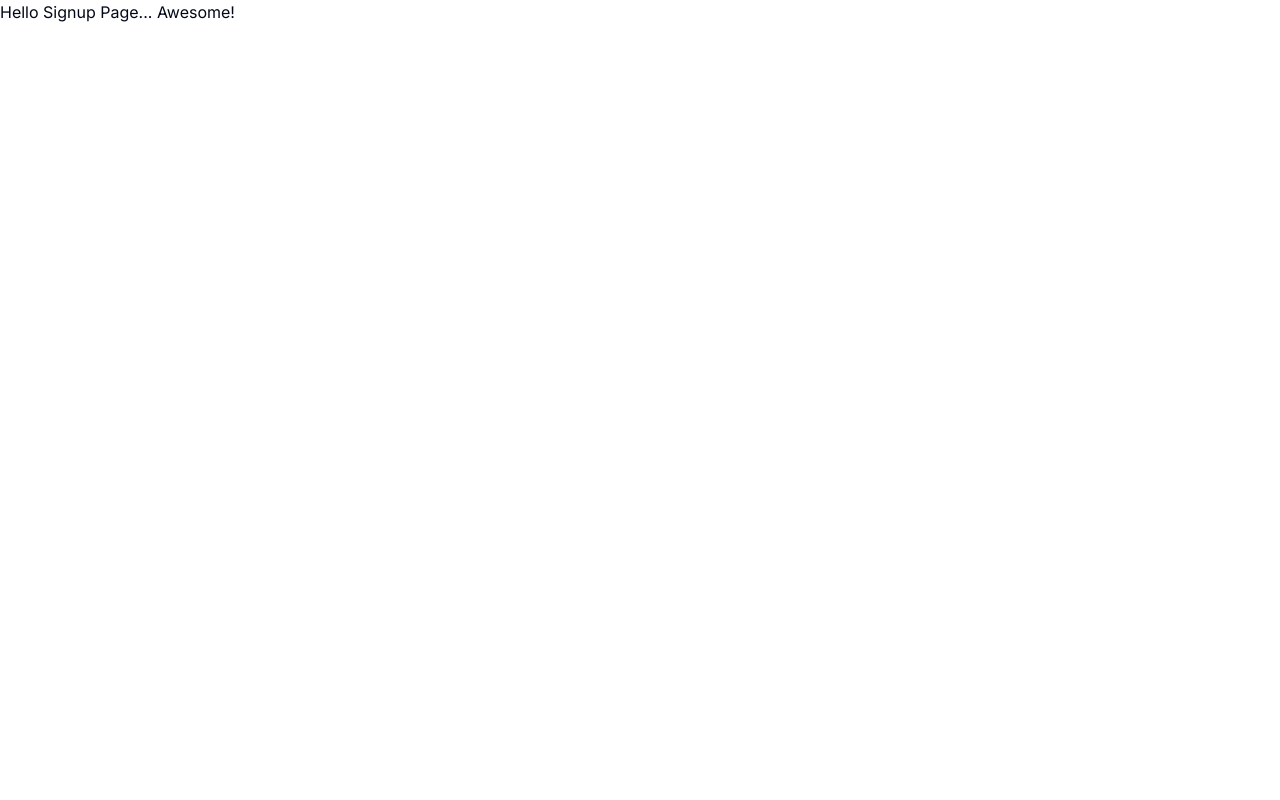
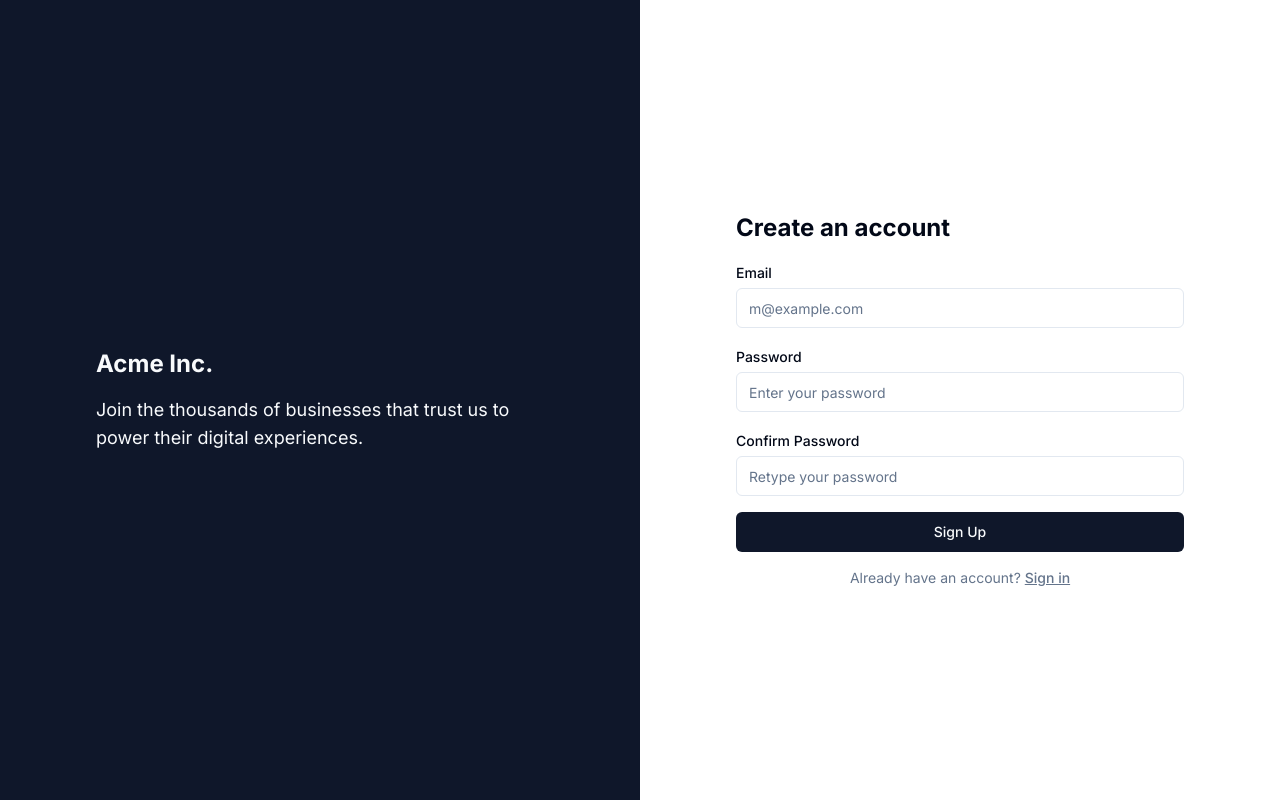
Before and after one commit to lezgoverci/26-characters-app, a Next.js app: page /signup in a window 1280 px wide. Built offline with nearby package versions, Linux system fonts and the light colour scheme.

Commit message:
adds signup page

```diff
--- a/app/(unauthenticated)/signup/page.tsx
+++ b/app/(unauthenticated)/signup/page.tsx
@@ -1,7 +1,74 @@
-export default function Login(){
-    return(
-        <>
-            Hello Signup Page... Awesome!
-        </>
-    )
+/**
+* This code was generated by v0 by Vercel.
+* @see https://v0.dev/t/ZRK76lmlplq
+* Documentation: https://v0.dev/docs#integrating-generated-code-into-your-nextjs-app
+*/
+
+/** Add fonts into your Next.js project:
+
+import { Libre_Franklin } from 'next/font/google'
+import { Judson } from 'next/font/google'
+
+libre_franklin({
+  subsets: ['latin'],
+  display: 'swap',
+})
+
+judson({
+  subsets: ['latin'],
+  display: 'swap',
+})
+
+To read more about using these font, please visit the Next.js documentation:
+- App Directory: https://nextjs.org/docs/app/building-your-application/optimizing/fonts
+- Pages Directory: https://nextjs.org/docs/pages/building-your-application/optimizing/fonts
+**/
+import { Label } from "@/components/ui/label"
+import { Input } from "@/components/ui/input"
+import { Button } from "@/components/ui/button"
+import Link from "next/link"
+
+export default function Signup() {
+  return (
+    <div className="grid min-h-screen w-full grid-cols-1 md:grid-cols-2">
+      <div className="flex flex-col items-center justify-center bg-primary p-6 md:p-12">
+        <div className="max-w-md space-y-4">
+          <div className="flex items-center space-x-2">
+            <span className="text-2xl font-bold text-primary-foreground">Acme Inc.</span>
+          </div>
+          <p className="text-lg text-primary-foreground">
+            Join the thousands of businesses that trust us to power their digital experiences.
+          </p>
+        </div>
+      </div>
+      <div className="flex items-center justify-center p-6 md:p-12">
+        <div className="w-full max-w-md space-y-4">
+          <h2 className="text-2xl font-bold">Create an account</h2>
+          <form className="space-y-4">
+            <div className="space-y-1">
+              <Label htmlFor="email">Email</Label>
+              <Input id="email" type="email" placeholder="m@example.com" required />
+            </div>
+            <div className="space-y-1">
+              <Label htmlFor="password">Password</Label>
+              <Input id="password" type="password" placeholder="Enter your password" required />
+            </div>
+            <div className="space-y-1">
+              <Label htmlFor="confirm-password">Confirm Password</Label>
+              <Input id="confirm-password" type="password" placeholder="Retype your password" required />
+            </div>
+            <Button type="submit" className="w-full">
+              Sign Up
+            </Button>
+          </form>
+          <div className="text-center text-sm text-muted-foreground">
+            Already have an account?{" "}
+            <Link href="#" className="font-medium underline" prefetch={false}>
+              Sign in
+            </Link>
+          </div>
+        </div>
+      </div>
+    </div>
+  )
 }
--- /dev/null
+++ b/components/ui/button.tsx
@@ -0,0 +1,56 @@
+import * as React from "react"
+import { Slot } from "@radix-ui/react-slot"
+import { cva, type VariantProps } from "class-variance-authority"
+
+import { cn } from "@/lib/utils"
+
+const buttonVariants = cva(
+  "inline-flex items-center justify-center whitespace-nowrap rounded-md text-sm font-medium ring-offset-background transition-colors focus-visible:outline-none focus-visible:ring-2 focus-visible:ring-ring focus-visible:ring-offset-2 disabled:pointer-events-none disabled:opacity-50",
+  {
+    variants: {
+      variant: {
+        default: "bg-primary text-primary-foreground hover:bg-primary/90",
+        destructive:
+          "bg-destructive text-destructive-foreground hover:bg-destructive/90",
+        outline:
+          "border border-input bg-background hover:bg-accent hover:text-accent-foreground",
+        secondary:
+          "bg-secondary text-secondary-foreground hover:bg-secondary/80",
+        ghost: "hover:bg-accent hover:text-accent-foreground",
+        link: "text-primary underline-offset-4 hover:underline",
+      },
+      size: {
+        default: "h-10 px-4 py-2",
+        sm: "h-9 rounded-md px-3",
+        lg: "h-11 rounded-md px-8",
+        icon: "h-10 w-10",
+      },
+    },
+    defaultVariants: {
+      variant: "default",
+      size: "default",
+    },
+  }
+)
+
+export interface ButtonProps
+  extends React.ButtonHTMLAttributes<HTMLButtonElement>,
+    VariantProps<typeof buttonVariants> {
+  asChild?: boolean
+}
+
+const Button = React.forwardRef<HTMLButtonElement, ButtonProps>(
+  ({ className, variant, size, asChild = false, ...props }, ref) => {
+    const Comp = asChild ? Slot : "button"
+    return (
+      <Comp
+        className={cn(buttonVariants({ variant, size, className }))}
+        ref={ref}
+        {...props}
+      />
+    )
+  }
+)
+Button.displayName = "Button"
+
+export { Button, buttonVariants }
--- /dev/null
+++ b/components/ui/input.tsx
@@ -0,0 +1,25 @@
+import * as React from "react"
+
+import { cn } from "@/lib/utils"
+
+export interface InputProps
+  extends React.InputHTMLAttributes<HTMLInputElement> {}
+
+const Input = React.forwardRef<HTMLInputElement, InputProps>(
+  ({ className, type, ...props }, ref) => {
+    return (
+      <input
+        type={type}
+        className={cn(
+          "flex h-10 w-full rounded-md border border-input bg-background px-3 py-2 text-sm ring-offset-background file:border-0 file:bg-transparent file:text-sm file:font-medium placeholder:text-muted-foreground focus-visible:outline-none focus-visible:ring-2 focus-visible:ring-ring focus-visible:ring-offset-2 disabled:cursor-not-allowed disabled:opacity-50",
+          className
+        )}
+        ref={ref}
+        {...props}
+      />
+    )
+  }
+)
+Input.displayName = "Input"
+
+export { Input }
--- /dev/null
+++ b/components/ui/label.tsx
@@ -0,0 +1,26 @@
+"use client"
+
+import * as React from "react"
+import * as LabelPrimitive from "@radix-ui/react-label"
+import { cva, type VariantProps } from "class-variance-authority"
+
+import { cn } from "@/lib/utils"
+
+const labelVariants = cva(
+  "text-sm font-medium leading-none peer-disabled:cursor-not-allowed peer-disabled:opacity-70"
+)
+
+const Label = React.forwardRef<
+  React.ElementRef<typeof LabelPrimitive.Root>,
+  React.ComponentPropsWithoutRef<typeof LabelPrimitive.Root> &
+    VariantProps<typeof labelVariants>
+>(({ className, ...props }, ref) => (
+  <LabelPrimitive.Root
+    ref={ref}
+    className={cn(labelVariants(), className)}
+    {...props}
+  />
+))
+Label.displayName = LabelPrimitive.Root.displayName
+
+export { Label }
--- a/package.json
+++ b/package.json
@@ -9,6 +9,8 @@
     "lint": "next lint"
   },
   "dependencies": {
+    "@radix-ui/react-label": "^2.1.0",
+    "@radix-ui/react-slot": "^1.1.0",
     "class-variance-authority": "^0.7.0",
     "clsx": "^2.1.1",
     "lucide-react": "^0.390.0",
```
Also changed, not shown: 1 other file (tests, documents, lock files or other folders).
